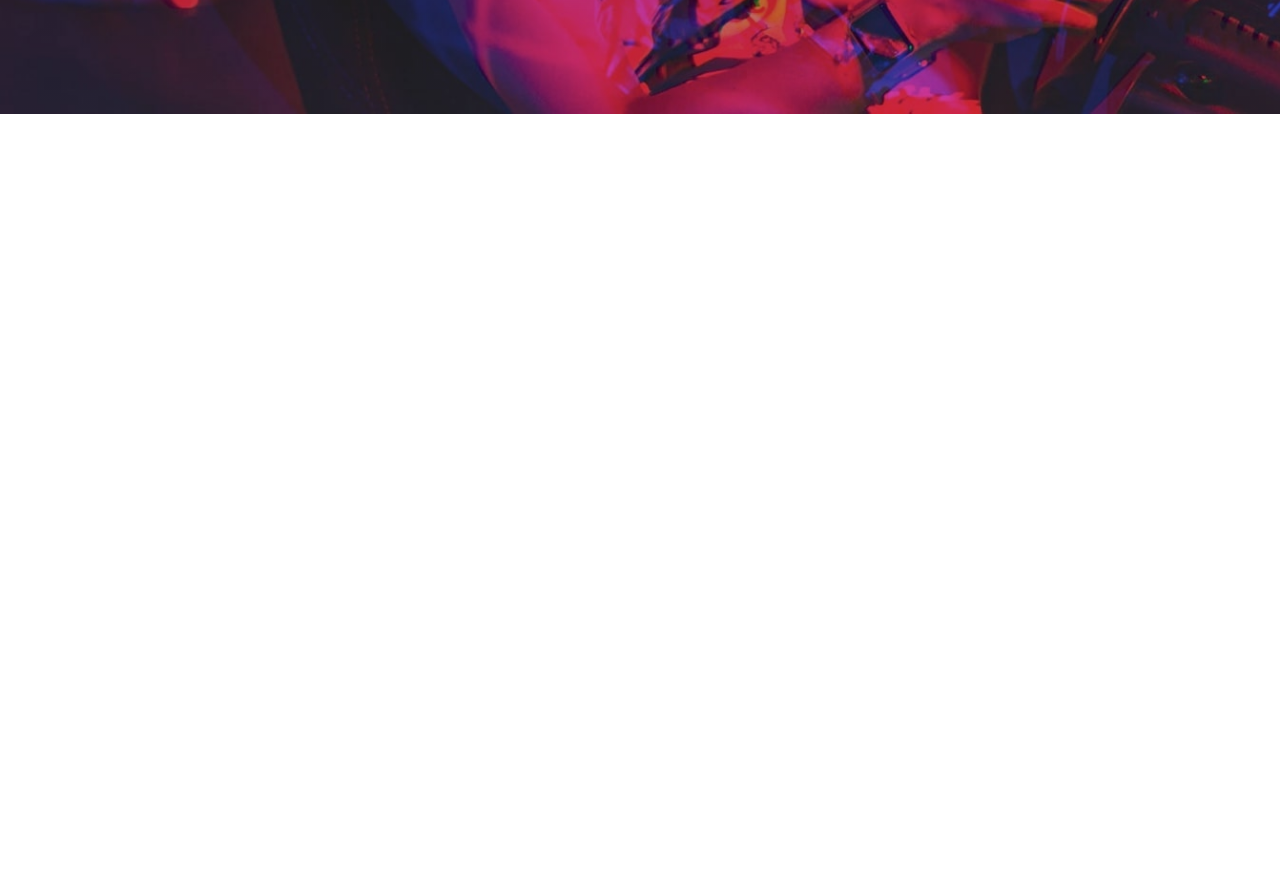
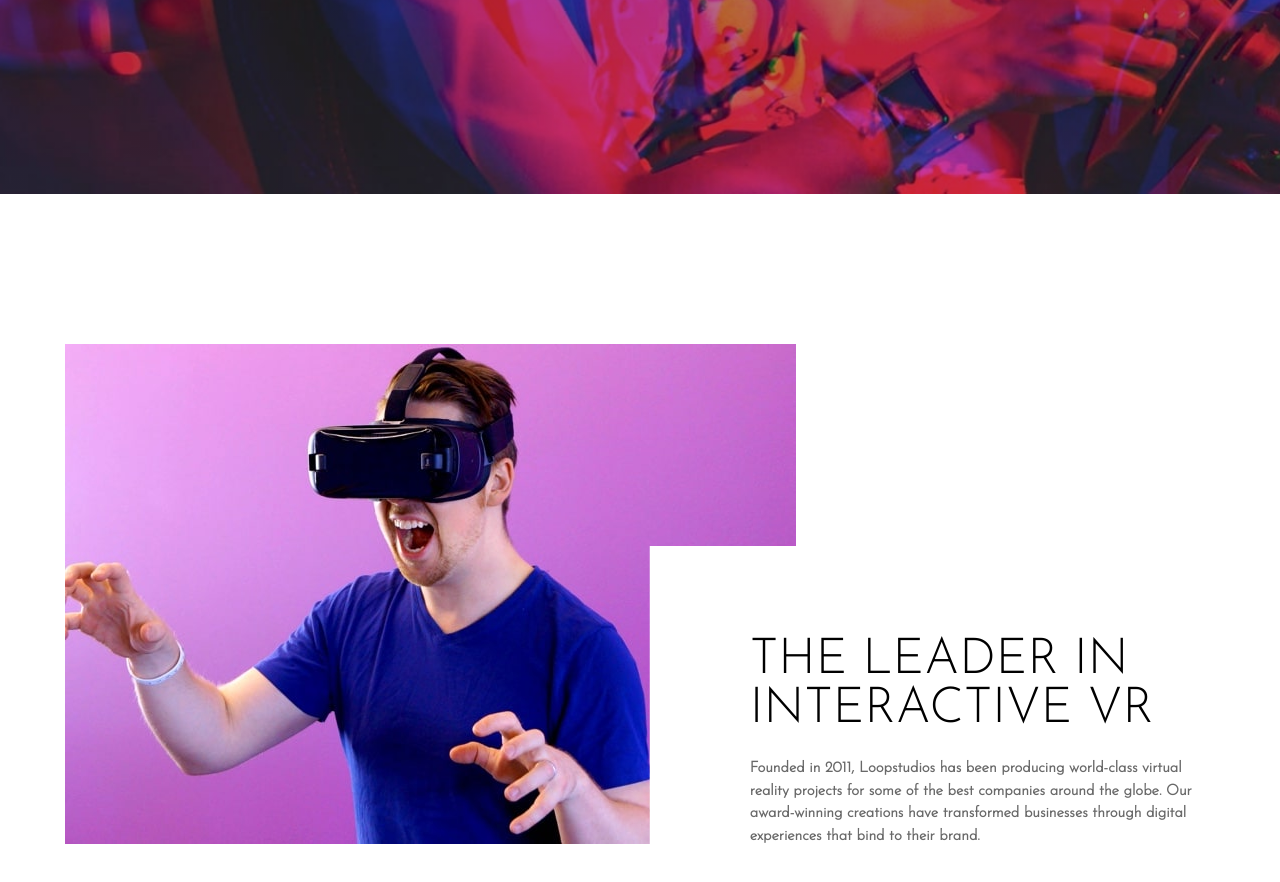
Before and after one commit to eric4477/loopstudios-landing-page, a plain HTML site: page index.html in a window 1280 px wide. Shown: the part 506-1388 px from the top of the page. Before the commit the page ends 800 px from the top, so only its background shows below. Drawn offline with Linux system fonts and the light colour scheme.

Commit message:
finished section1

```diff
--- a/index.html
+++ b/index.html
@@ -30,6 +30,7 @@
               <li><a href="#"> Support</a></li>
             </ul>
           </div>
+
           <!--hero section-->
           <div class="hero-heading hero-container">
             <h1 class="text-xxl">IMMERSIVE EXPERIENCES THAT DELIVER</h1>
@@ -38,6 +39,29 @@
       </nav>
     </header>
 
+    <!--
+      section 1
+    -->
+    <section class="section-1">
+      <div class="container">
+        <div class="interactive-img">
+          <img
+            src="images/desktop/image-interactive.jpg"
+            alt="interactive image"
+          />
+          <div class="interactive-text">
+            <h2 class="text-xl">THE LEADER IN INTERACTIVE VR</h2>
+            <p class="text-sm">
+              Founded in 2011, Loopstudios has been producing world-class
+              virtual reality projects for some of the best companies around the
+              globe. Our award-winning creations have transformed businesses
+              through digital experiences that bind to their brand.
+            </p>
+          </div>
+        </div>
+      </div>
+    </section>
+
     <!-- <div class="attribution">
     Challenge by <a href="https://www.frontendmentor.io?ref=challenge" target="_blank">Frontend Mentor</a>.
     Coded by <a href="#">Your Name Here</a>.
--- a/styles/style.css
+++ b/styles/style.css
@@ -13,7 +13,7 @@
 
 /* header */
 header {
-  height: 620px;
+  height: 700px;
   background: linear-gradient(rgba(0, 0, 0, 0.527), rgba(0, 0, 0, 0.2)),
     url("../images/desktop/image-hero.jpg") no-repeat;
   background-size: cover;
@@ -79,13 +79,34 @@ header nav .container ul li a:hover::before {
   width: 56%;
 }
 
-.attribution {
-  font-size: 11px;
-  text-align: center;
+/* section 1 */
+
+.section-1 {
+  padding: 150px 0px;
 }
 
-.attribution a {
-  color: hsl(228, 45%, 44%);
+.section-1 .container {
+  font-family: "Josefin Sans", sans-serif;
+  overflow-x: hidden;
+}
+
+.interactive-img {
+  width: 731px;
+  position: relative;
+}
+
+.interactive-img .interactive-text {
+  width: 585px;
+  padding: 90px 40px 0px 100px;
+  background-color: var(--white);
+  position: absolute;
+  transform: translateX(75%);
+  right: 0px;
+  bottom: 0px;
+}
+
+.interactive-text h2 {
+  margin-bottom: 1.5rem;
 }
 
 /* utility classes */
@@ -95,11 +116,37 @@ header nav .container ul li a:hover::before {
 }
 
 .text-xxl {
-  font-size: 4.2rem;
+  font-size: 4.4rem;
   color: var(--white);
+  font-weight: 300;
+  line-height: 1;
+}
+.text-xl {
+  font-size: 3.1rem;
+  color: black;
   font-weight: 300;
 }
 
 a {
   text-decoration: none;
 }
+
+img {
+  max-width: 100%;
+}
+
+.text-sm {
+  font-size: 15px;
+  color: var(--veryDarkGray);
+  font-weight: 600;
+  line-height: 1.5;
+}
+
+.attribution {
+  font-size: 11px;
+  text-align: center;
+}
+
+.attribution a {
+  color: hsl(228, 45%, 44%);
+}
```
